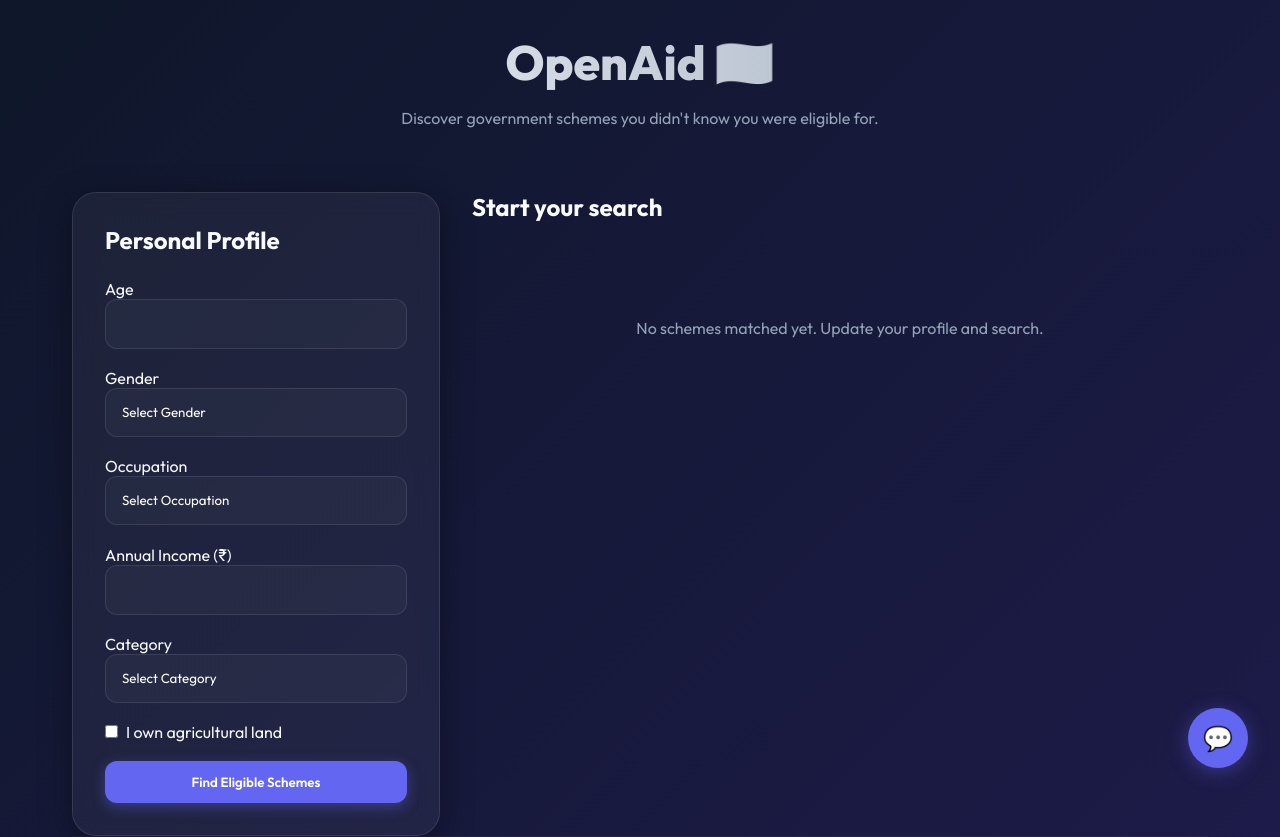
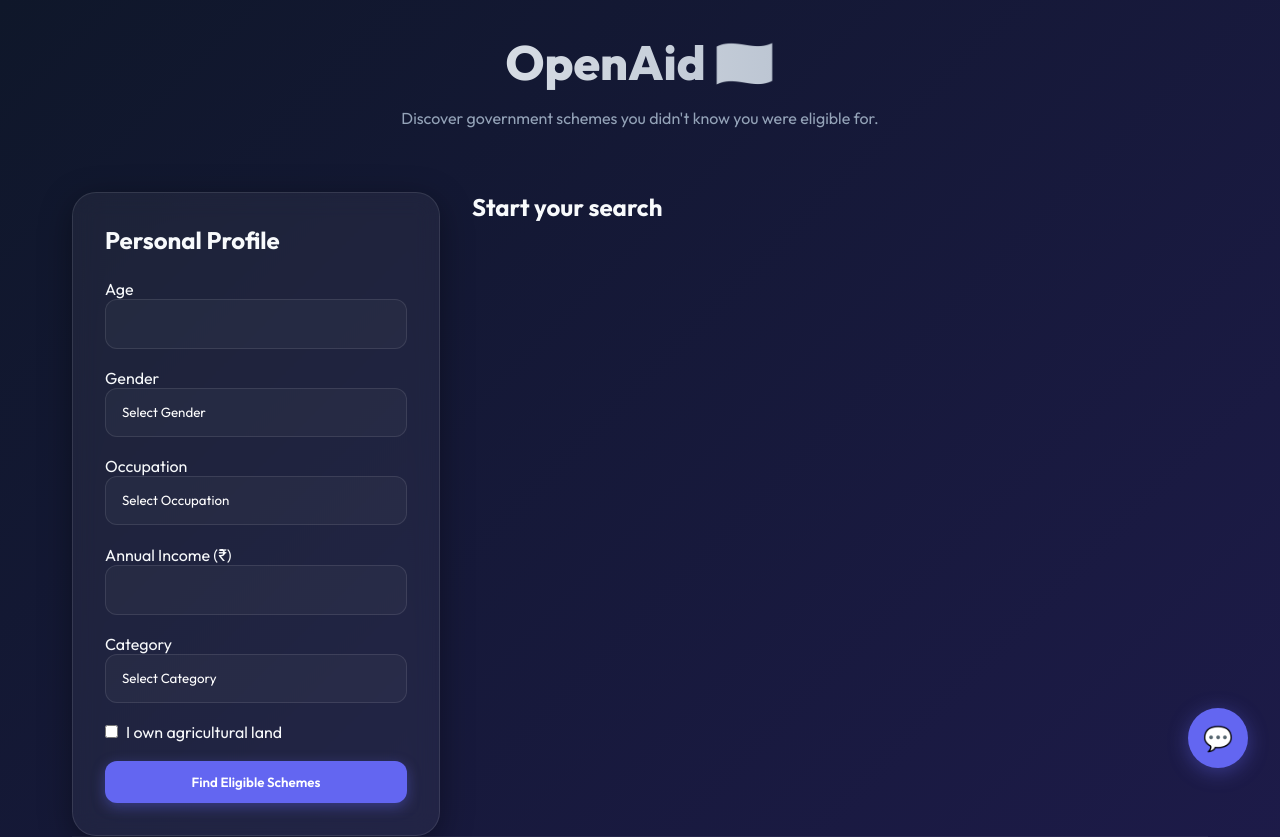
Before and after one commit to ayus1234/openaid, a React (Vite) app in the folder client/: page / in a window 1280 px wide. Shown: the top 837 px of the page. Built offline with nearby package versions, Linux system fonts and the light colour scheme.

Commit message:
feat: ensure 'No schemes matched' message only shows after search

```diff
--- a/client/src/App.jsx
+++ b/client/src/App.jsx
@@ -14,6 +14,7 @@
 
   const [schemes, setSchemes] = useState([]);
   const [loading, setLoading] = useState(false);
+  const [hasSearched, setHasSearched] = useState(false);
 
   // Chatbot State
   const [chatOpen, setChatOpen] = useState(false);
@@ -26,6 +27,7 @@
   const handleSubmit = async (e) => {
     e.preventDefault();
     setLoading(true);
+    setHasSearched(true);
     try {
       const rawBase = import.meta.env.VITE_API_URL || (import.meta.env.PROD ? 'https://scheme-connect-production.up.railway.app' : '');
       const baseUrl = rawBase.endsWith('/api') ? rawBase : `${rawBase}/api`;
@@ -193,7 +195,7 @@
         {/* Results Section */}
         <div>
           <h2 style={{ marginBottom: '1.5rem' }}>
-            {schemes.length > 0 ? `Matched Schemes (${schemes.length})` : 'Start your search'}
+            {schemes.length > 0 ? `Matched Schemes (${schemes.length})` : (loading ? 'Finding matching schemes...' : (hasSearched ? 'No Matching Schemes' : 'Start your search'))}
           </h2>
           <div className="scheme-grid">
             {schemes.map((scheme, index) => (
@@ -262,7 +264,7 @@
                 </a>
               </div>
             ))}
-            {schemes.length === 0 && !loading && (
+            {hasSearched && schemes.length === 0 && !loading && (
               <div style={{ gridColumn: '1 / -1', textAlign: 'center', color: 'var(--text-secondary)', marginTop: '4rem' }}>
                 <p>No schemes matched yet. Update your profile and search.</p>
               </div>
```
